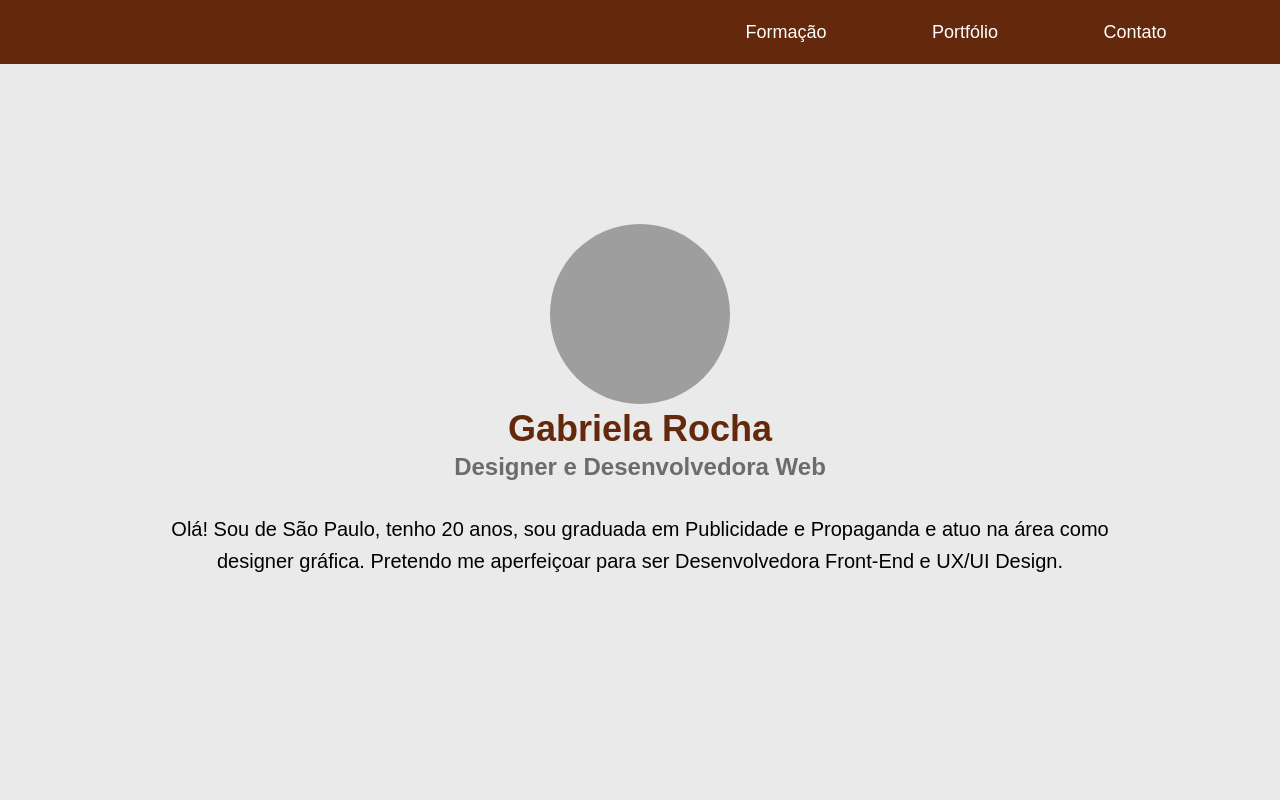
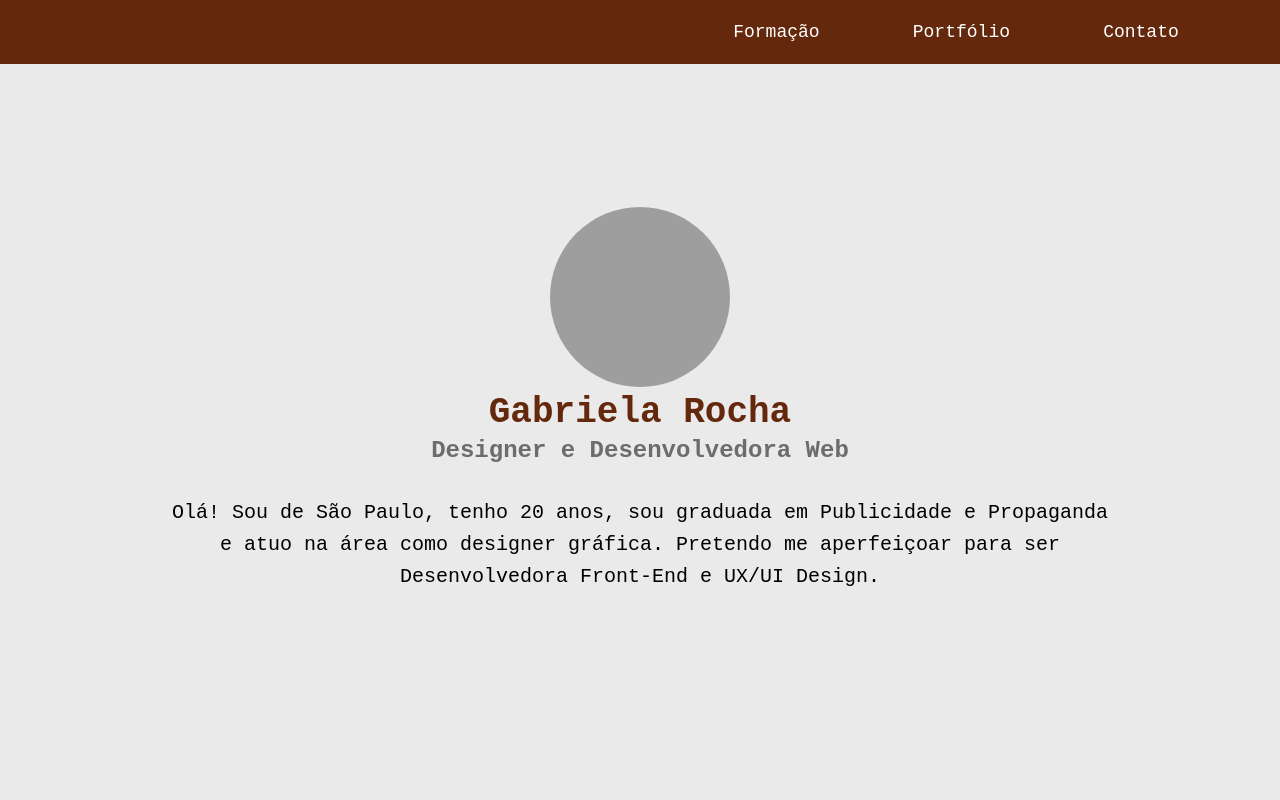
Before and after one commit to GabisRocha/PortfolioGabi, a plain HTML site: page index.html in a window 1280 px wide. Shown: the top 800 px of the page. Drawn offline with Linux system fonts and the light colour scheme; grey boxes are pictures that could not be loaded.

Commit message:
Update index.css
alteração de font-family

```diff
--- a/index.css
+++ b/index.css
@@ -6,7 +6,7 @@
 }
 
 body {
-    font-family: 'Gotham', sans-serif;
+    font-family: 'Courier New', sans-serif;
     margin: 0;
 }
 
```
